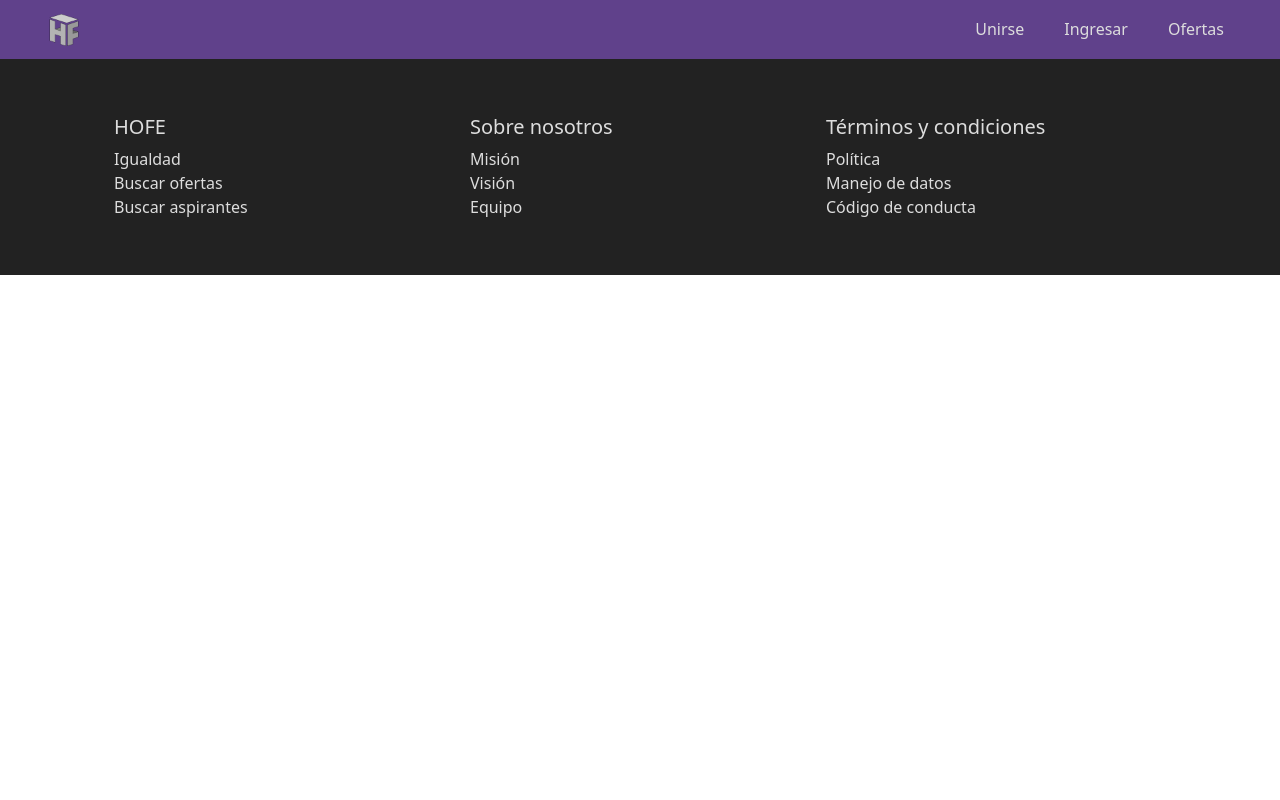
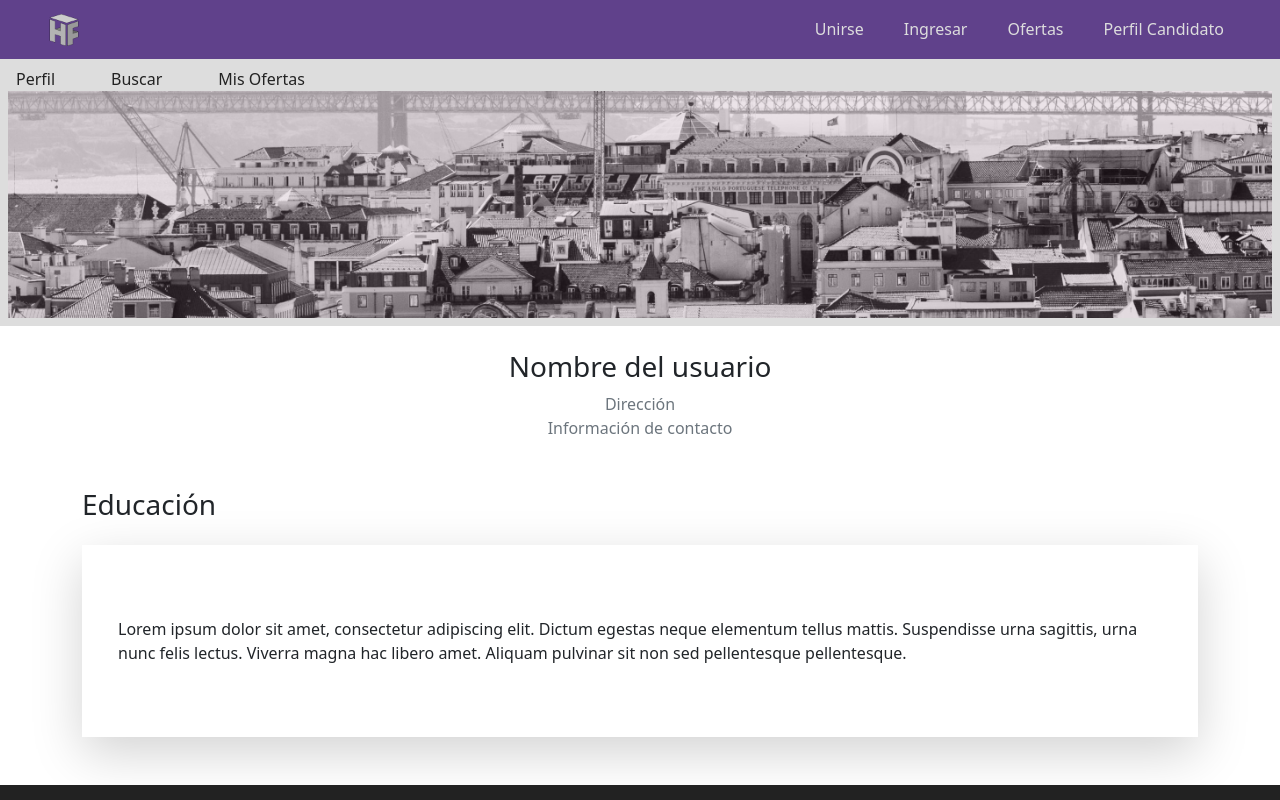
Before and after one commit to estidlore/hofe_front, a React (Create React App) app: page /porfile-candidate in a window 1280 px wide. Shown: the top 800 px of the page. Built offline with nearby package versions, Linux system fonts and the light colour scheme.

Commit message:
vista perfil candidato

```diff
--- a/src/App.js
+++ b/src/App.js
@@ -10,6 +10,7 @@ import OfferInfo from './views/OfferInfo';
 import PorfileCompany from './views/PorfileCompany';
 import CandidatesList from './views/CandidatesList';
 import Offers from './views/Offers';
+import PorfileCandidate from './views/PorfileCandidate';
 import Footer from './components/Footer';
 
 import React from 'react'
@@ -45,6 +46,9 @@ function App() {
           <Route exact path="/offers">
             <Offers />
           </Route>
+          <Route exact path="/porfile-candidate">
+            <PorfileCandidate />
+          </Route>
         </Switch>
         <Footer />
       </Router>
--- a/src/components/NavBar.js
+++ b/src/components/NavBar.js
@@ -22,9 +22,11 @@ class NavBar extends Component {
           <li className="nav-item ms-4">
             <Link to="/sign-in" className="nav-link">Ingresar</Link>
           </li>
-
           <li className="nav-item ms-4">
             <Link to="/offers" className="nav-link">Ofertas</Link>
+          </li>
+          <li className="nav-item ms-4">
+            <Link to="/porfile-candidate" className="nav-link">Perfil Candidato</Link>
           </li>
         </ul>
       </nav>
--- /dev/null
+++ b/src/views/PorfileCandidate.js
@@ -0,0 +1,84 @@
+import React from 'react'
+
+function PorfileCandidate() {
+    return (
+        <div>
+            <div className="light p-2">
+                <span className="m-2">
+                    <a href="#">Perfil</a>
+                </span>
+                <span className="nav-item m-5">
+                    <a href="#">Buscar</a>
+                </span>
+                <span className="nav-item m-2">
+                    <a href="#">Mis Ofertas</a>
+                </span>
+                <div className="position-relative secondary">
+                    <img src="./company_bg.png" className="img-fluid col-12" />
+                </div>
+            </div>
+
+            <div className="text-center m-4">
+                <h3 >Nombre del usuario</h3>
+                <div class="text-secondary">
+                    Dirección <br></br>
+                    Información de contacto
+                </div>
+            </div>
+
+            <div className="container m-5 mx-auto">
+                <h3 className="my-4">Educación</h3>
+
+                <div className="border" class="shadow-lg p-4 mb-4 bg-white">
+                    <div className="container m-5 mx-auto" >
+                        <p>Lorem ipsum dolor sit amet, consectetur adipiscing elit.
+                            Dictum egestas neque elementum tellus mattis. Suspendisse
+                            urna sagittis, urna nunc felis lectus. Viverra magna hac
+                            libero amet. Aliquam pulvinar sit non sed pellentesque pellentesque.
+</p>
+
+                    </div>
+                </div>
+
+            </div>
+        </div>
+    )
+
+
+
+    function Habilidad({ text, num }) {
+        return (
+
+            <div class="col-12 col-md-4">
+                <div class="row">
+                    <div class="col-10 col-md-9 col-lg-10">
+                        <p>{text}</p>
+                    </div>
+                    <div >
+                        <progress id="file" value={num} max="100"> 32% </progress>
+                    </div>
+
+                </div>
+            </div>
+        )
+    }
+
+
+    function Home_Step({ num, header, text }) {
+        return (
+            <div className="col-12 col-md-4">
+                <div className="row">
+                    <span className="col-2 col-md-3 col-lg-2">
+                        <p className="text-center rounded dark">{num}</p>
+                    </span>
+                    <div className="col-10 col-md-9 col-lg-10">
+                        <h5>{header}</h5>
+                        <p>{text}</p>
+                    </div>
+                </div>
+            </div>
+        )
+    }
+}
+
+export default PorfileCandidate
```
